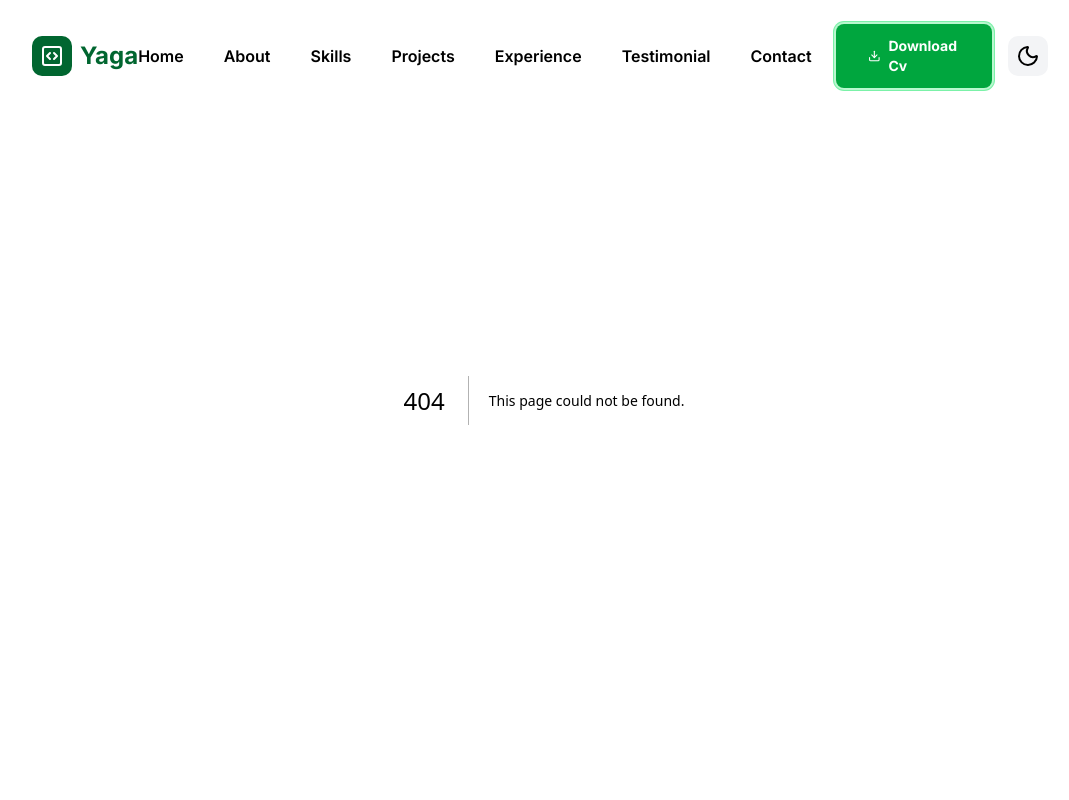
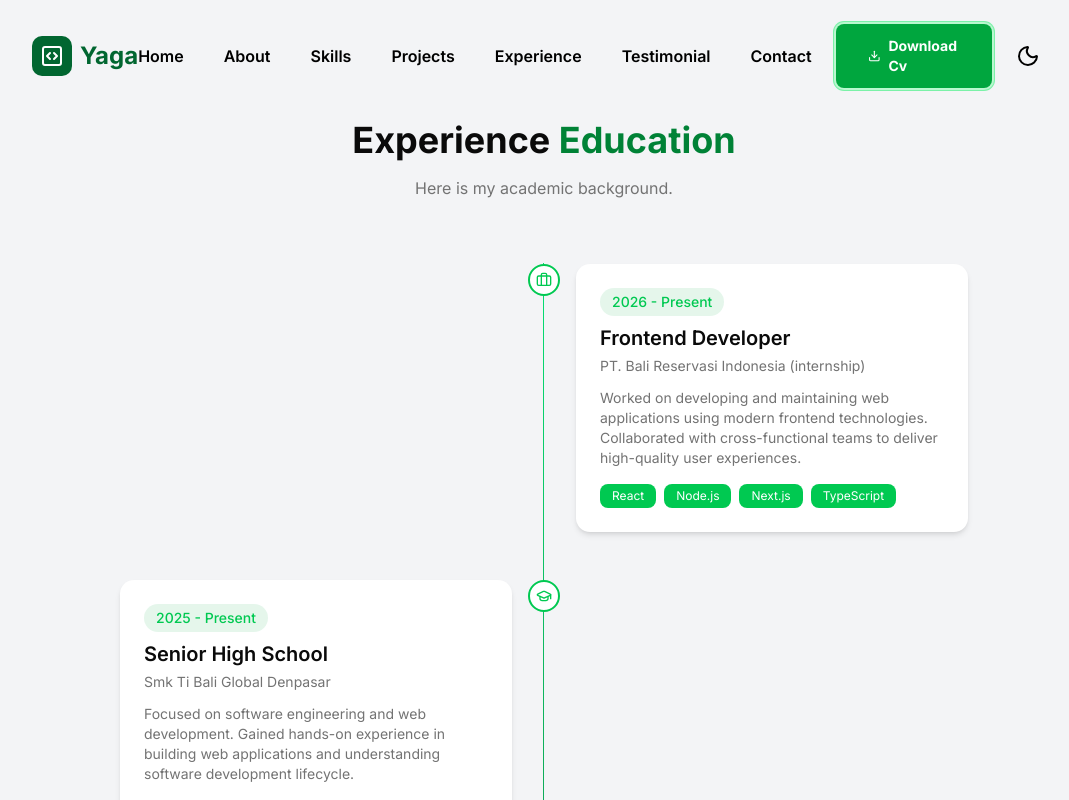
Before and after one commit to YagaAndrew/my-portofolio, a Next.js app: page /educationpage in a window 1280 px wide. Before the commit this address had no page. Shown: the top 800 px of the page, without its empty margins (96-1165 px from the left). Built offline with nearby package versions, Linux system fonts and the light colour scheme.

Commit message:
feat: Add educationpage

```diff
--- a/Constant/Constant.ts
+++ b/Constant/Constant.ts
@@ -3,7 +3,7 @@ export const NavLinks =[
     { name: "About", href: "/aboutpage"},
     { name: "Skills", href: "/skillpage" },
     { name: "Projects", href: "/projectpage" },
-    { name: "Experience", href: "#" },
+    { name: "Experience", href: "/educationpage" },
     { name: "Testimonial", href: "#" },
     { name: "Contact", href: "#" },
 ];
--- /dev/null
+++ b/app/educationpage/page.tsx
@@ -0,0 +1,8 @@
+import EducationSection from "@/components/pages/educationpage/EducationSection";
+import React from "react";
+
+const page = () => {
+  return <EducationSection />;
+};
+
+export default page;
--- /dev/null
+++ b/components/pages/educationpage/EducationSection.tsx
@@ -0,0 +1,72 @@
+import SectionHeading from "@/components/Helper/SectionHeading";
+import { educations } from "@/data";
+import { Briefcase, GraduationCap } from "lucide-react";
+import React from "react";
+
+const EducationSection = () => {
+  return (
+    <div className="py-30 bg-gray-100 dark:bg-gray-950">
+      <SectionHeading
+        title1="Experience"
+        title2="Education"
+        description="Here is my academic background."
+      />
+      <div className="relative px-6 max-w-4xl mx-auto">
+        {/* Timeline Line */}
+        <div className="absolute left-4 md:left-1/2 top-0 bottom-0 w-px bg-linear-to-b from-green-400 to-green-900 md:-translate-px"></div>
+        {educations.map((item, index) => {
+          return (
+            <div
+              data-aos="zoom-in"
+              data-aos-delay={index * 100}
+              data-aos-anchor-placement="top-center"
+              key={index}
+              className={`relarive flex flex-col md:flex-row gap-8 mb-12 ${index % 2 === 0 ? "md:flex-row-reverse" : ""}`}
+            >
+              {/* Timeline node */}
+              <div className="absolute left-4 md:left-1/2 w-8 h-8 -translate-x-1/2 rounded-full bg-white border-2 border-green-500 flex items-center justify-center z-10">
+                {item.type === "work" ? (
+                  <Briefcase className="w-4 h-4 text-green-500" />
+                ) : (
+                  <GraduationCap className="w-4 h-4 text-green-500" />
+                )}
+              </div>
+              {/* Content */}
+              <div className="ml-16 md:ml-0 md:w-[calc(50%-2rem)]">
+                <div className="bg-white dark:bg-gray-900 shadow-md rounded-xl p-6 hover:scale-105 transition-all duration-300">
+                  <div className="flex items-center gap-2 text-sm text-green-500 mb-2">
+                    <span className="px-3 py-1 rounded-full bg-green-600/10 font-medium">
+                      {item.period}
+                    </span>
+                  </div>
+                  <h3 className="text-xl font-semibold mb-1">{item.title}</h3>
+                  <p className="text-muted-foreground text-sm mb-3">
+                    {item.company}
+                  </p>
+                  <p className="text-muted-foreground text-sm mb-4">
+                    {item.description}
+                  </p>
+                  <div className="flex flex-wrap gap-2">
+                    {item.technologies.map((tech) => {
+                      return (
+                        <span
+                          key={tech}
+                          className="text-xs px-3 py-1 rounded-md bg-green-500 text-white"
+                        >
+                          {tech}
+                        </span>
+                      );
+                    })}
+                  </div>
+                </div>
+              </div>
+              <div className="hidden md:block md:w-[calc(50%-2rem)]"></div>
+            </div>
+          );
+        })}
+      </div>
+    </div>
+  );
+};
+
+export default EducationSection;
```
